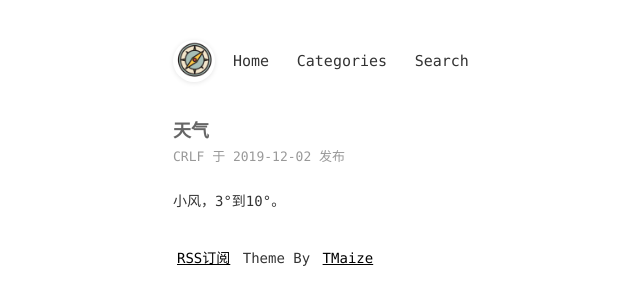
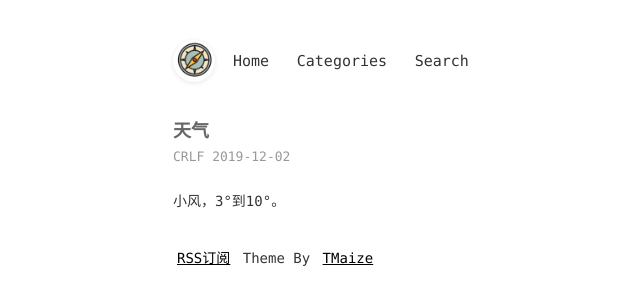
Before and after one commit to marlboro3420/marlboro3420.github.io, a Jekyll site: the page built from _posts/2019-12-02-天气.md, in a window 1280 px wide. Shown: the top 305 px of the page, without its empty margins (181-821 px from the left). Built offline with Jekyll 4.4.1, drawn with Linux system fonts in a browser that asks for light colours.

Commit message:
Update mypost.html

```diff
--- a/_layouts/mypost.html
+++ b/_layouts/mypost.html
@@ -10,7 +10,7 @@
 <div class="page page-post animation-fade-up">
   <h1 class="title" id="{{ page.title }}">{{ page.title }}</h1>
   {% if page.date %}
-  <div class="subtitle">{{site.author}} 于 {{ page.date | date: "%Y-%m-%d" }} 发布</div>
+  <div class="subtitle">{{site.author}}  {{ page.date | date: "%Y-%m-%d" }} </div>
   {% endif %}
   <div class="post">
     {{ content }}
```
